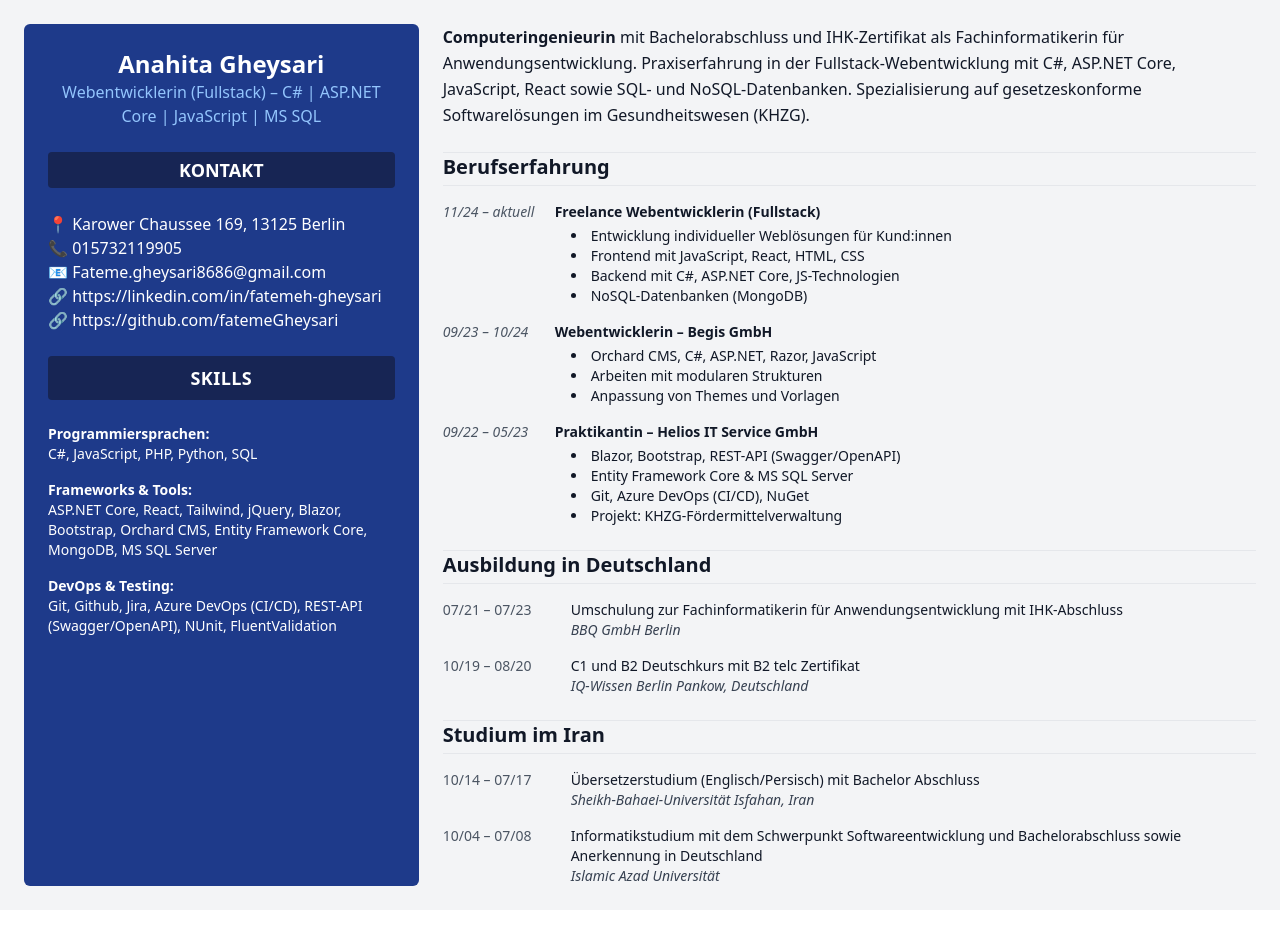
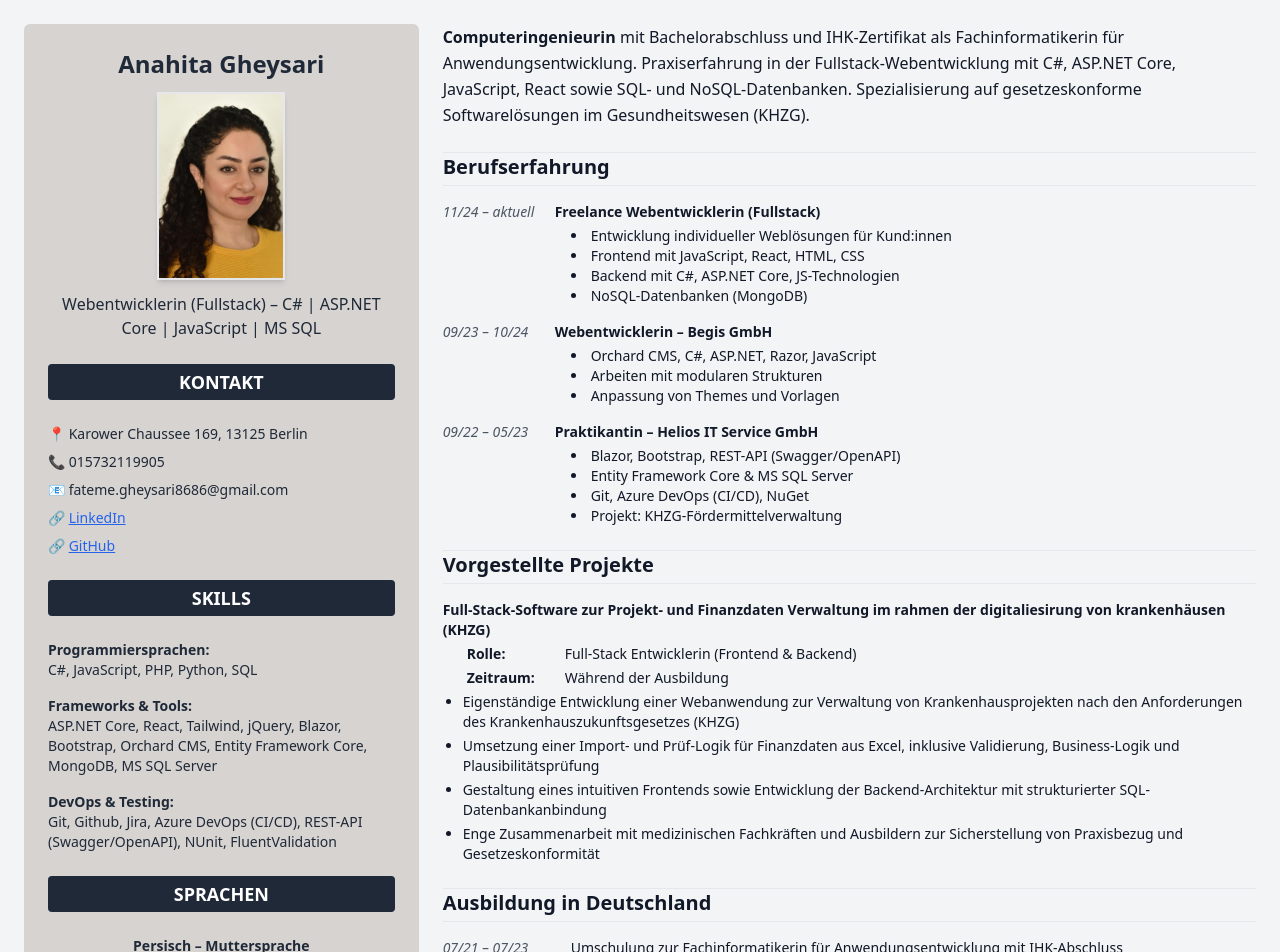
Before and after one commit to fatemeGheysari/resume-template, a React (Vite) app: page / in a window 1280 px wide. Shown: the top 952 px of the page. Before the commit the page ends 910 px from the top, so only its background shows below. Built offline with nearby package versions, Linux system fonts and the light colour scheme.

Commit message:
Update sidebar layout and design: added profile image, changed background color, improved spacing in main content

```diff
--- a/src/components/Sidebar.tsx
+++ b/src/components/Sidebar.tsx
@@ -1,33 +1,39 @@
 import React from "react";
 export default function Sidebar() {
   return (
-    <aside className="bg-blue-900 text-white p-6 space-y-6 rounded-md">
+    <aside className="bg-stone-300 text-gray-800 p-6 space-y-6 rounded-md">
       <div>
         <h1 className="text-2xl font-bold text-center">Anahita Gheysari</h1>
-        <p className="text-blue-300 text-center">Webentwicklerin (Fullstack) – C# | ASP.NET Core | JavaScript | MS SQL</p>
+        <img
+          src="/bewerbungsFoto.jpeg"
+          alt="Profilbild"
+          className="w-32 h-37 object-cover mx-auto my-3 border-2 shadow-md"
+        />
+
+        <p className="text-gray-800 text-center">Webentwicklerin (Fullstack) – C# | ASP.NET Core | JavaScript | MS SQL</p>
       </div>
-      <div className="bg-blue-950 px-3 py-1 rounded">
-        <h2 className="text-lg font-bold text-center">KONTAKT</h2>
+      <div className="bg-gray-800 px-3 py-1 rounded">
+        <h2 className="text-lg font-bold text-white text-center">KONTAKT</h2>
       </div>
-      <div>
+      <div className="flex flex-col space-y-2 text-sm mt-4">
         <p>📍 Karower Chaussee 169, 13125 Berlin</p>
         <p>📞 015732119905</p>
-        <p>📧 Fateme.gheysari8686@gmail.com</p>
-        <p>🔗 https://linkedin.com/in/fatemeh-gheysari</p>
-        <p>🔗 https://github.com/fatemeGheysari</p>
+        <p>📧 fateme.gheysari8686@gmail.com</p>
+        <p>🔗 <a href="https://linkedin.com/in/fatemeh-gheysari" className="text-blue-600 underline">LinkedIn</a></p>
+        <p>🔗 <a href="https://github.com/fatemeGheysari" className="text-blue-600 underline">GitHub</a></p>
       </div>
-      <div className="bg-blue-950 px-3 py-2 rounded">
-        <h2 className="text-lg font-bold text-white uppercase tracking-wide text-center">Skills</h2>
+      <div className="bg-gray-800 px-3 py-1 rounded">
+        <h2 className="text-lg font-bold text-white text-center">SKILLS</h2>
       </div>
 
-      <div className="text-sm text-white space-y-4 mt-3">
+      <div className="text-sm text-gray-800 space-y-4 mt-3">
         <div>
-          <p className="font-semibold">Programmiersprachen:</p>
+          <p className="font-bold">Programmiersprachen:</p>
           <p>C#, JavaScript, PHP, Python, SQL</p>
         </div>
 
         <div>
-          <p className="font-semibold">Frameworks & Tools:</p>
+          <p className="font-bold">Frameworks & Tools:</p>
           <p>
             ASP.NET Core, React, Tailwind, jQuery, Blazor, Bootstrap, Orchard CMS, Entity Framework Core,
             MongoDB, MS SQL Server
@@ -35,12 +41,28 @@ export default function Sidebar() {
         </div>
 
         <div>
-          <p className="font-semibold">DevOps & Testing:</p>
+          <p className="font-bold">DevOps & Testing:</p>
           <p>
             Git, Github, Jira, Azure DevOps (CI/CD), REST-API (Swagger/OpenAPI), NUnit, FluentValidation
           </p>
         </div>
       </div>
+
+      <div className="bg-gray-800 px-3 py-1 rounded">
+        <h2 className="text-lg font-bold text-white text-center">SPRACHEN</h2>
+      </div>
+
+      <div className="text-sm text-gray-800 space-y-4 mt-3">
+        <div>
+          <p className="font-semibold text-center">Persisch – Muttersprache</p>
+        </div>
+        <div>
+          <p className="font-semibold text-center">Deutsch – verhandlungssicher</p>
+        </div>
+        <div>
+          <p className="font-semibold text-center">Englisch – gut in Wort und Schrift</p>
+        </div>
+      </div>
     </aside>
   );
 }
--- a/src/pages/Resume.tsx
+++ b/src/pages/Resume.tsx
@@ -2,7 +2,7 @@ import React from "react";
 
 export default function Resume() {
   return (
-    <div className="space-y-6">
+    <div className="space-y-6 bg-gray-100">
       <section>
         <p className="leading-relaxed">
           <strong>Computeringenieurin</strong> mit Bachelorabschluss und IHK-Zertifikat als Fachinformatikerin für Anwendungsentwicklung.
@@ -58,18 +58,44 @@ export default function Resume() {
           </div>
         </div>
       </section>
+      <section>
+        <h2 className="text-xl font-semibold border-b border-t pb-1">Vorgestellte Projekte</h2>
+        <div className="mt-4 space-y-4 text-sm">
+          <div className="flex gap-4 text-sm">
+            <div className="space-y-1">
+              <h3 className="font-bold">Full-Stack-Software zur Projekt- und Finanzdaten Verwaltung im rahmen der digitaliesirung von krankenhäusen (KHZG)</h3>
+              <div className="mt-2 ml-6 space-y-1 text-sm">
+                <div className="grid grid-cols-[90px_1fr] gap-x-2">
+                  <span className="font-semibold">Rolle:</span>
+                  <span>Full-Stack Entwicklerin (Frontend & Backend)</span>
+                </div>
+                <div className="grid grid-cols-[90px_1fr] gap-x-2">
+                  <span className="font-semibold">Zeitraum:</span>
+                  <span>Während der Ausbildung</span>
+                </div>
+              </div>
+              <ul className="list-disc pl-5 space-y-1 text-sm">
+                <li>Eigenständige Entwicklung einer Webanwendung zur Verwaltung von Krankenhausprojekten nach den Anforderungen des Krankenhauszukunftsgesetzes (KHZG)</li>
+                <li>Umsetzung einer Import- und Prüf-Logik für Finanzdaten aus Excel, inklusive Validierung, Business-Logik und Plausibilitätsprüfung</li>
+                <li>Gestaltung eines intuitiven Frontends sowie Entwicklung der Backend-Architektur mit strukturierter SQL-Datenbankanbindung</li>
+                <li>Enge Zusammenarbeit mit medizinischen Fachkräften und Ausbildern zur Sicherstellung von Praxisbezug und Gesetzeskonformität</li>
+              </ul>
+            </div>
+          </div>
+        </div>
+      </section>
       <section className="mt-6">
         <h2 className="text-xl font-semibold border-b border-t pb-1">Ausbildung in Deutschland</h2>
         <div className="mt-4 space-y-4 text-sm">
           <div className="flex gap-4">
-            <div className="w-28 shrink-0 text-gray-600">07/21 – 07/23</div>
+            <div className="w-28 shrink-0 text-gray-600 italic">07/21 – 07/23</div>
             <div>
               <p className="font-medium">Umschulung zur Fachinformatikerin für Anwendungsentwicklung mit IHK-Abschluss</p>
               <p className="text-gray-700 italic">BBQ GmbH Berlin</p>
             </div>
           </div>
           <div className="flex gap-4">
-            <div className="w-28 shrink-0 text-gray-600">10/19 – 08/20</div>
+            <div className="w-28 shrink-0 text-gray-600 italic">10/19 – 08/20</div>
             <div>
               <p className="font-medium">C1 und B2 Deutschkurs mit B2 telc Zertifikat</p>
               <p className="text-gray-700 italic">IQ-Wissen Berlin Pankow, Deutschland</p>
@@ -83,14 +109,14 @@ export default function Resume() {
         <h2 className="text-xl font-semibold border-b border-t pb-1">Studium im Iran</h2>
         <div className="mt-4 space-y-4 text-sm">
           <div className="flex gap-4">
-            <div className="w-28 shrink-0 text-gray-600">10/14 – 07/17</div>
+            <div className="w-28 shrink-0 text-gray-600 italic">10/14 – 07/17</div>
             <div>
               <p className="font-medium">Übersetzerstudium (Englisch/Persisch) mit Bachelor Abschluss</p>
               <p className="text-gray-700 italic">Sheikh-Bahaei-Universität Isfahan, Iran	</p>
             </div>
           </div>
           <div className="flex gap-4">
-            <div className="w-28 shrink-0 text-gray-600">10/04 – 07/08</div>
+            <div className="w-28 shrink-0 text-gray-600 italic">10/04 – 07/08</div>
             <div>
               <p className="font-medium">Informatikstudium mit dem Schwerpunkt Softwareentwicklung und Bachelorabschluss sowie Anerkennung in Deutschland</p>
               <p className="text-gray-700 italic">Islamic Azad Universität</p>
```
Also changed, not shown: public/bewerbungsFoto.jpeg (added).
